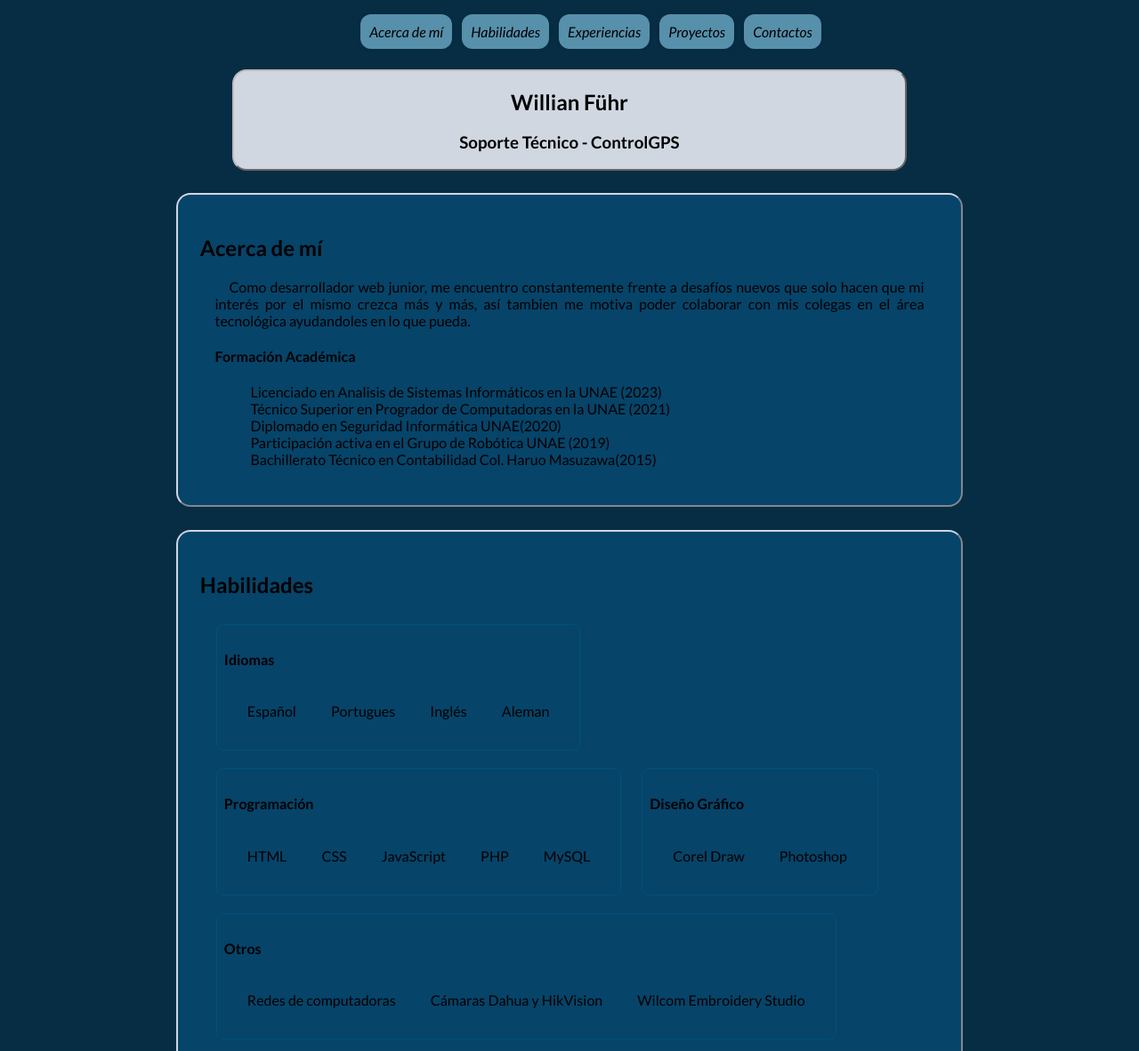
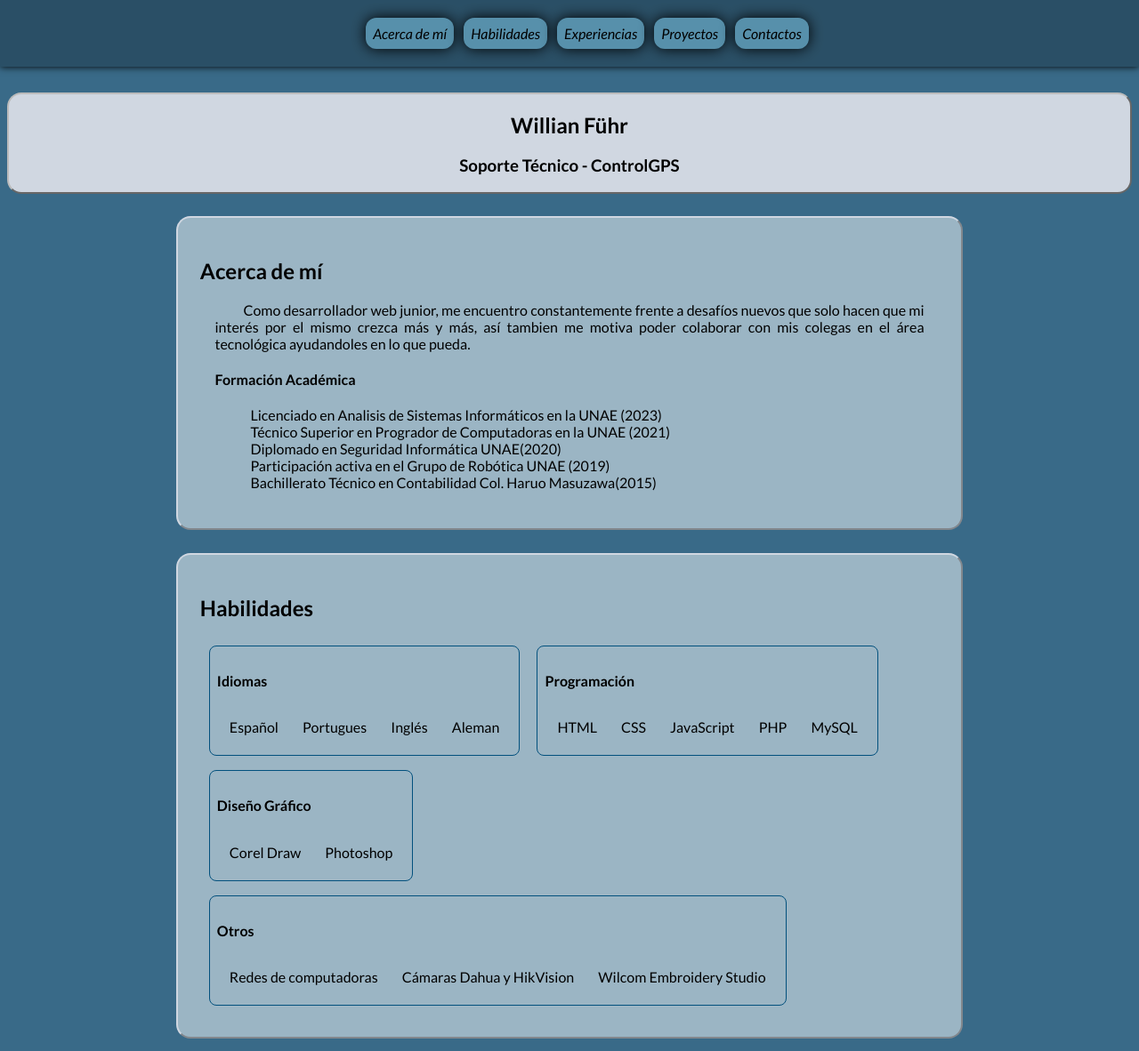
Before and after one commit to Mipcra98/Mi_Portfolio, a plain HTML site: page index.html in a window 1280 px wide. Shown: the top 1182 px of the page at 89% size. Drawn offline with Linux system fonts and the light colour scheme.

Commit message:
Update style.css

```diff
--- a/style.css
+++ b/style.css
@@ -3,31 +3,35 @@
 
 body{
     font-family: 'Lato', sans-serif;
-    background-color: #072d44;
-    padding-top: 70px;
+    background-color: #396a88;
+    padding-top: 6rem;
 }
 
 nav{
     position: fixed;
+    text-align: center;
     top: 0;
     left: 0;
+    right: 0;
     width: 100%;
+    box-shadow: 0 0 1vh rgba(0, 0, 0, 1);
+    background-color: rgba(0, 0, 0, 0.25);
 }
 
 .menu-item {
-    padding: 10px;
+    padding: 0.5rem;
+    margin: 0.25rem;
     text-decoration: none;
     display: inline-block;
     color: rgb(0, 0, 0);
     background-color: #5790ab;
-    box-shadow: 0 0 5px rgba(0, 0, 0, 0.1);
     border-radius: 1.5vh;
-    margin-left: 1vh;
     font-style: oblique;
-  }
+    box-shadow: 0 0 1rem rgba(0, 0, 0, 1);
+}
 
-nav a:hover {
-    background-color: #9ccddb;
+.menu-item:hover {
+    background-color: rgba(156, 205, 219,1);
     color: black;
     transition: all 0.4s ease-in-out;
 }
@@ -38,8 +42,9 @@ header{
 }
 
 header div{
-    margin-left: 20%;
-    margin-right: 20%;
+    position: static;
+    padding-left: 10%;
+    padding-right: 10%;
     border: 0.25vh #bbbbbb outset;
     border-radius: 1rem;
     background-color: #d0d7e1;
@@ -65,14 +70,14 @@ section{
     margin-right: 15%;
     margin-top: 2%;
     padding: 2%;
-    background-color: #064469;
+    background-color: #9bb5c4;
 }
 section div{
     margin: 2%;
 }
 section p{
     margin: 2%;
-    text-indent: 2%;
+    text-indent: 2rem;
 }
 section li{
     list-style: none;
@@ -83,8 +88,8 @@ section li{
 
 #skills ul {
     list-style: none;
-    padding: 0;
-    margin: 1vh;
+    padding: 0vh;
+    margin: 0.25vh;
 }
 
 .rama-hab {
@@ -92,29 +97,31 @@ section li{
     padding: 1vh;
     border: 1px solid rgb(2, 80, 125);
     border-radius: 1vh;
-    margin: 10px;
+    margin: 1vh;
 }
 
 .rama-hab:hover{
-    background-color: rgb(65, 146, 213);
+    background-color: rgb(95, 154, 202);
     transition: all 0.2s ease-in-out;
+    box-shadow: 0 0 1vh rgba(0, 0, 0, 1);
 }
 
 .habilidad{
     display: inline-block;
     padding: 1vh;
     border-radius: 1vh;
-    margin: 10px;
+    margin: 0.5vh;
 }
 
 .rama-hab:hover .habilidad{
-    background-color: #5790ab;;
+    background-color: #81aad1;;
 }
 
 .rama-hab:hover .habilidad:hover{
-    background-color: #9ccddb;
+    background-color: #7dbbe8;
     color: black;
     transition: all 0.2s ease-in-out;
+    box-shadow: 0 0 1vh rgba(0, 0, 0, 1);
 }
 
 #projects ul h4 a {
@@ -136,8 +143,8 @@ section li{
 #contact{
     align-items: left;
     text-align: left;
-    margin-left: 31.5vw;
-    margin-right: 31.5vw;
+    padding-left: 10vw;
+    padding-right: 10vw;
 }
 
 #contact li{
```
